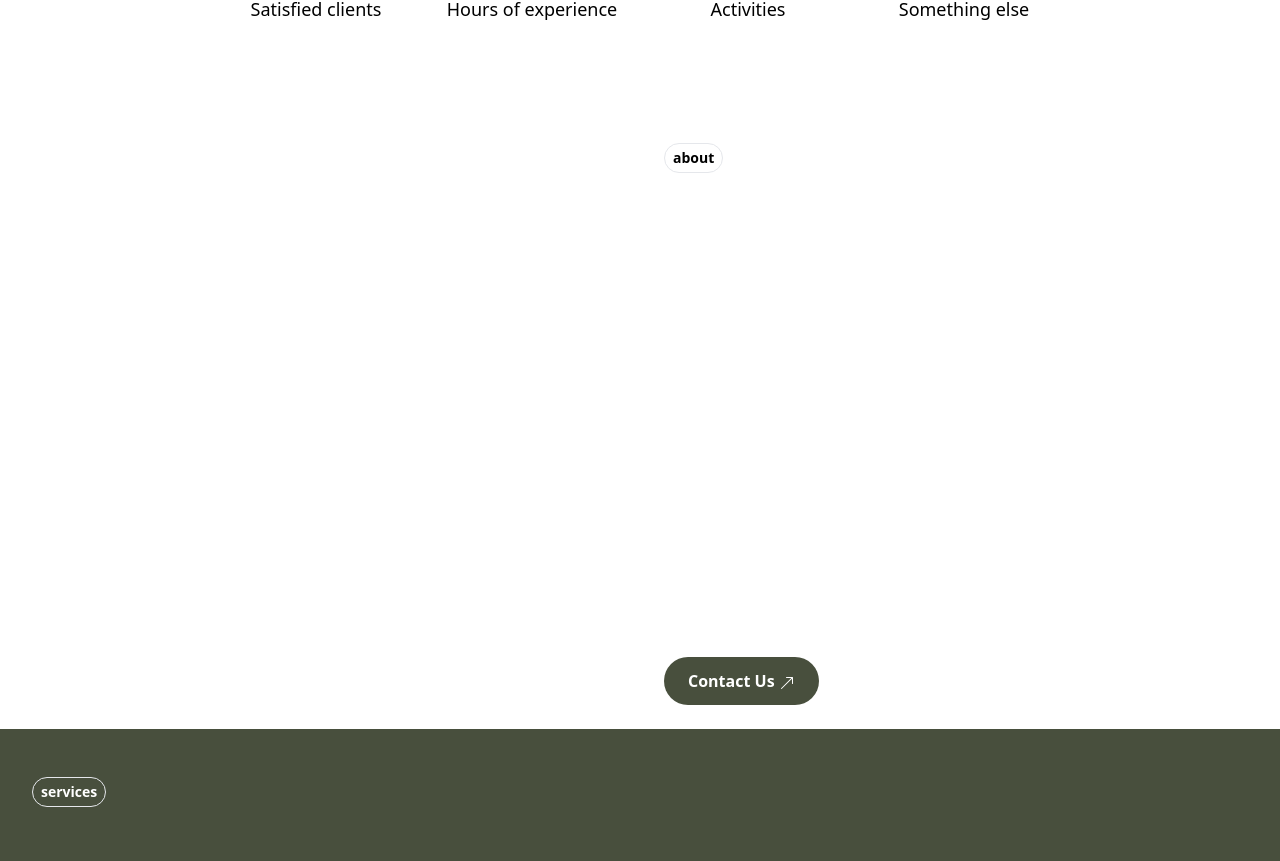
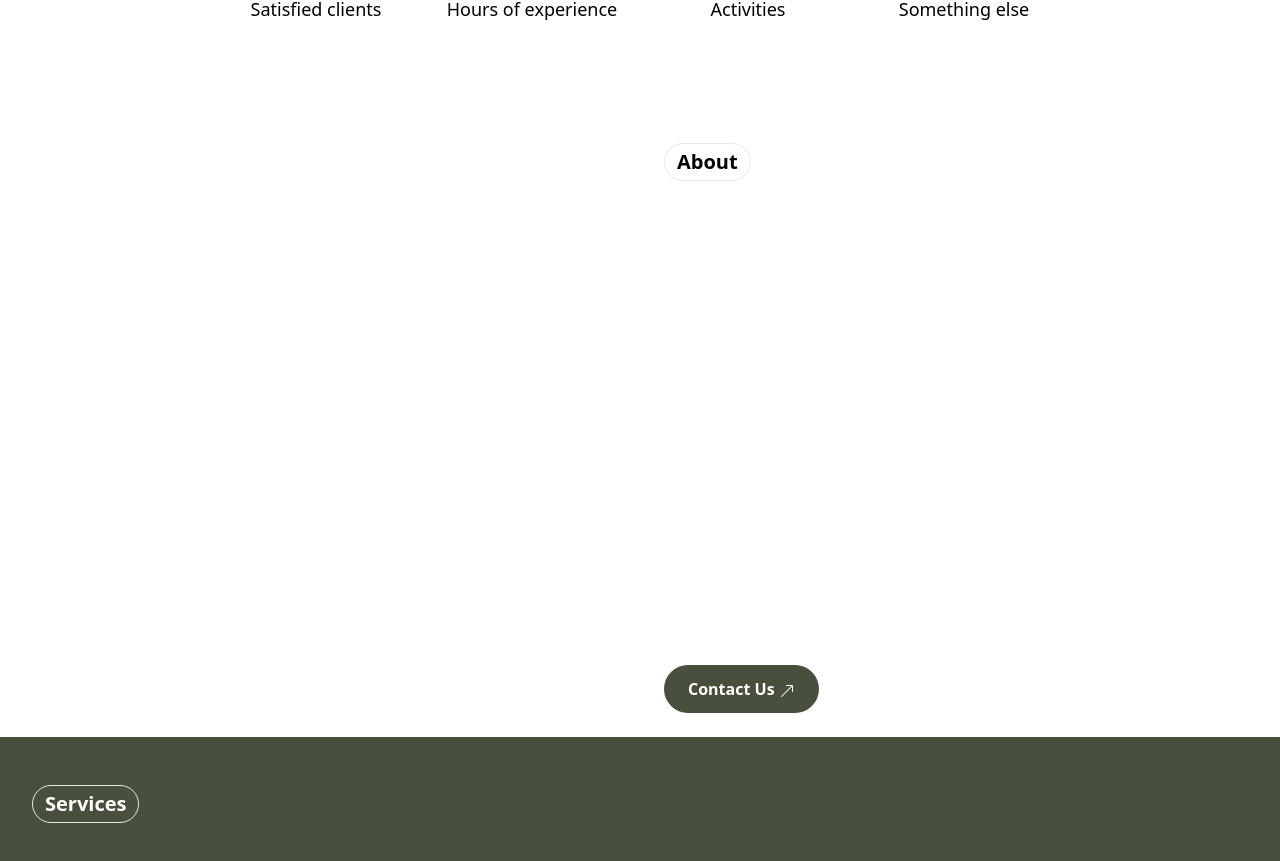
Before and after one commit to PixelCrafte/serene, a Next.js app: page / in a window 1280 px wide. Shown: the part 731-1592 px from the top of the page. Built offline with nearby package versions, Linux system fonts and the light colour scheme.

Commit message:
changed button sizes, ServiceCard and Contacts Page

```diff
--- a/src/app/contact/Subscribe.jsx
+++ b/src/app/contact/Subscribe.jsx
@@ -29,7 +29,7 @@ export default function Newsletter() {
   };
 
   return (
-    <div className="relative min-h-screen bg-gray-900 text-white py-20">
+    <div className="relative bg-gray-900 text-white py-20">
       {/* Background Image */}
       <div className="absolute inset-0 opacity-30 bg-cover bg-center z-0" style={{ backgroundImage: "url('/images/bg-1.jpg')" }}></div>
 
@@ -71,15 +71,6 @@ export default function Newsletter() {
           {status === 'success' && <p className="text-green-500 mt-4">{message}</p>}
           {status === 'error' && <p className="text-red-500 mt-4">{message}</p>}
         </form>
-
-        {/* Decorative Image */}
-        <div className="mt-10">
-          <img
-            src="/images/bg-1.jpg"
-            alt="Decorative Graphic"
-            className="mx-auto w-full max-w-sm object-cover rounded-md shadow-lg"
-          />
-        </div>
       </div>
     </div>
   );
--- a/src/app/page.jsx
+++ b/src/app/page.jsx
@@ -66,8 +66,10 @@ export default function Home() {
       {/* Right side - Text content */}
       <div className="w-full md:w-1/2 mt-8 md:mt-0 md:ml-12">
         {/* Small link to about page */}
-        <Link href="/about" className="text-black font-semibold text-sm hover:text-main2 mb-4 block border rounded-full w-fit px-2 py-1">
-          about
+        <Link href="/about" className="text-black font-semibold text-xl hover:text-main2 mb-4 block border rounded-full w-fit px-3 py-1">
+          <h2>
+          About
+          </h2>
         </Link>
 
         {/* Title */}
@@ -109,9 +111,11 @@ export default function Home() {
 
           {/* Left Side - Title, Link, and Paragraph */}
           <div className="w-full md:w-1/2 mb-8 md:mb-0">
-          <Link href="/services" className="text-white font-semibold text-sm hover:text-main2 mb-4 block border rounded-full w-fit px-2 py-1">
-            services
-          </Link>
+          <Link href="/services" className="text-wite font-semibold text-xl hover:text-main2 mb-4 block border rounded-full w-fit px-3 py-1">
+          <h2>
+          Services
+          </h2>
+        </Link>
             <h2 className="text-3xl md:text-4xl font-bold mb-4 text-main2 slide-in-left">
               Blow off some steam with our services
             </h2>
--- a/src/app/services/page.jsx
+++ b/src/app/services/page.jsx
@@ -13,7 +13,7 @@ const page = () => {
     <main className='overflow-hidden w-full'>
       <ServicesHeroSection />
       <h1 className='text-3xl font-bold text-center my-8'>Our Services</h1>
-      <section className="grid grid-cols-1 md:grid-cols-2 gap-12">
+      <section className="flex flex-col gap-4 p-2">
         {services.map((serv, index)=> <ServiceCard key={'services-map-'+{index}} {...serv} index={index}/>)}
       </section>
       <SpecialOffersSection />
--- a/src/components/ServiceCard.jsx
+++ b/src/components/ServiceCard.jsx
@@ -7,7 +7,7 @@ const ServiceCard = ({title, description, details, image, index}) => {
       <a id={title}></a>
         {/* Text Content */}
         <div className="p-8 md:w-1/2">
-        <h3 className="text-2xl font-semibold text-black mb-4">{title}</h3>
+        <h3 className="text-3xl font-semibold text-black mb-4">{title}</h3>
         <p className="text-black slide-in-bottom text-sm font-light">{description}</p>
         <ul className='text-xs list-disc'>
             {details.map((item, index)=> <li key={title+index}>{item}</li>)}
```
